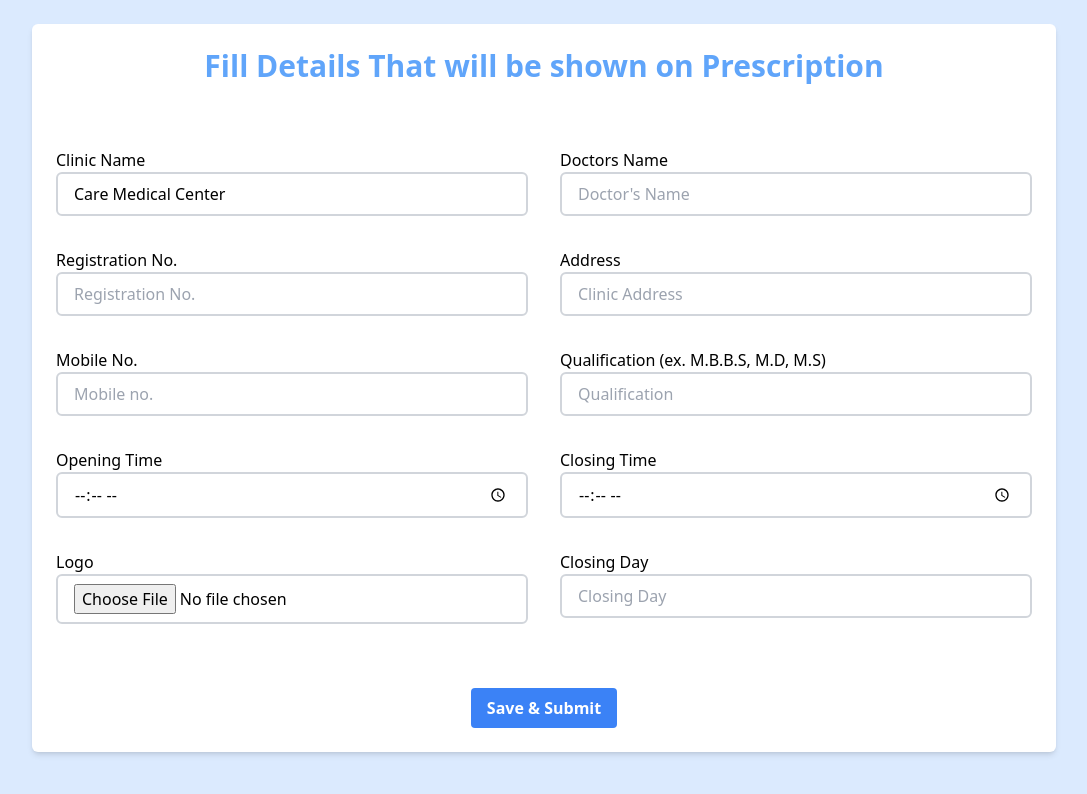
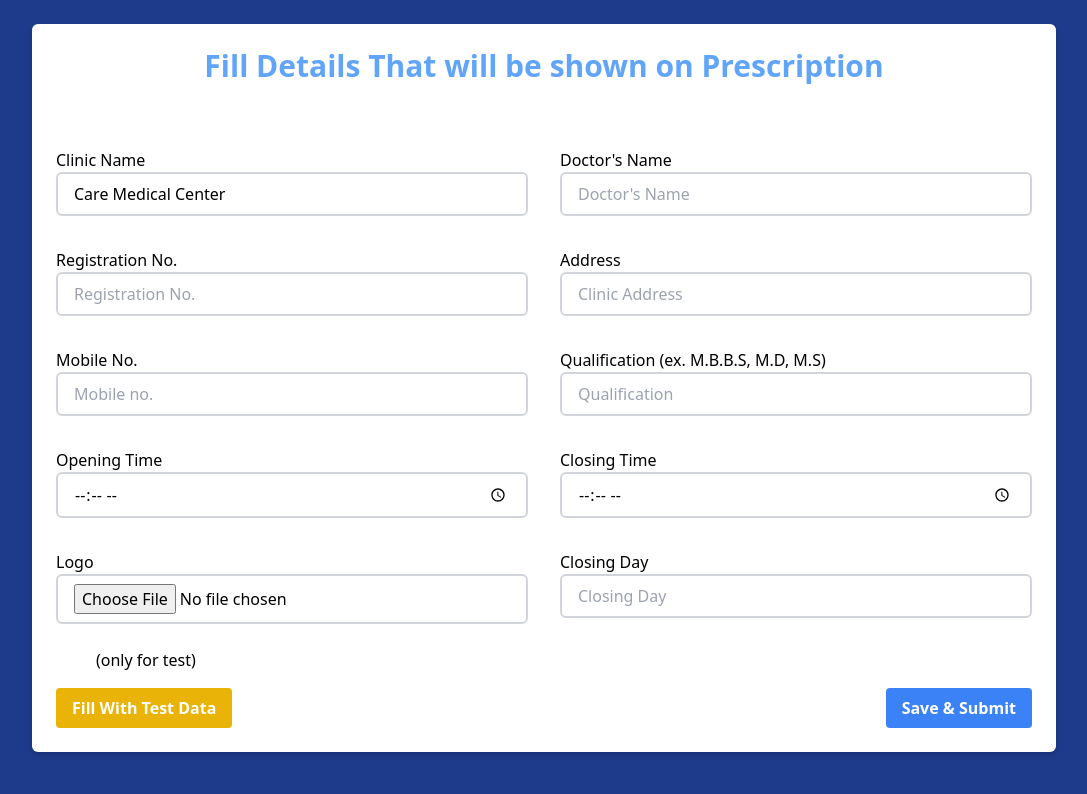
Before and after one commit to affu72/Medical-report, a React (Create React App) app: page / in a window 1280 px wide. Shown: the top 794 px of the page, without its empty margins (96-1183 px from the left). Built offline with nearby package versions, Linux system fonts and the light colour scheme.

Commit message:
doctors test data

```diff
--- a/src/App.tsx
+++ b/src/App.tsx
@@ -12,7 +12,7 @@ function App() {
       {!hasDoctorData && !localStorage.getItem("doctorData") ? (
         <DoctorDetails />
       ) : (
-        <div className="flex p-2 justify-evenly xs:block m-auto md:flex-col">
+        <div className="flex justify-evenly xs:block m-auto md:flex-col">
           <MainPage></MainPage>
           <PreviewPage></PreviewPage>
         </div>
--- a/src/Context/MyFormContext.tsx
+++ b/src/Context/MyFormContext.tsx
@@ -82,7 +82,7 @@ export const MyFormContextProvider = ({
     clinicName: "",
     doctorName: "",
     clinicAddress: "",
-    doctorPhoneNumber: "",
+    doctorPhoneNumber: 0,
     regNumber: "",
     qualification: "",
     logo: "",
@@ -122,7 +122,7 @@ export const MyFormContextProvider = ({
     //Doctors Details
 
     const handleDoctorForm = (data: IDoctorDetails) => {
-      localStorage.setItem("doctorData", JSON.stringify(doctorData));
+      localStorage.setItem("doctorData", JSON.stringify(data));
       console.log("doctors data");
       setHasDoctorData(true);
     };
--- a/src/components/CustomComp/Button.tsx
+++ b/src/components/CustomComp/Button.tsx
@@ -7,6 +7,7 @@ interface PropButton<T> {
   type?: T;
   margin?: number;
   tabIndex?: number;
+  className?: string;
 }
 type buttonType = "button" | "submit" | "reset";
 const Button: React.FC<PropButton<buttonType>> = ({
@@ -16,6 +17,7 @@ const Button: React.FC<PropButton<buttonType>> = ({
   onClick,
   margin = 0,
   tabIndex,
+  className,
 }) => {
   const bgHover = bgColor.slice(0, bgColor.length - 3) + "700";
 
@@ -23,7 +25,7 @@ const Button: React.FC<PropButton<buttonType>> = ({
     <button
       tabIndex={tabIndex}
       type={type}
-      className={`${bgColor} hover:${bgHover} text-white font-bold py-2 px-4 rounded mt-${margin}`}
+      className={`${bgColor} hover:${bgHover} text-white font-bold py-2 px-4 rounded mt-${margin} ${className}`}
       onClick={onClick}
       // style={{ backgroundColor: bgColor }}
     >
--- a/src/components/DoctorDetails.tsx
+++ b/src/components/DoctorDetails.tsx
@@ -1,14 +1,14 @@
 import Button from "./CustomComp/Button";
 import { useMyFormContext } from "../Context/MyFormContext";
 import { useForm } from "react-hook-form";
-import { getInputClassName, getErrorMsg } from "../ts/Contants";
+import { getInputClassName, getErrorMsg, testData } from "../ts/Contants";
 import FormError from "./CustomComp/FormError";
 
 export interface IDoctorDetails {
   clinicName: string;
   doctorName: string;
   clinicAddress: string;
-  doctorPhoneNumber: string;
+  doctorPhoneNumber: number;
   regNumber: string;
   qualification: string;
   logo: string;
@@ -32,7 +32,7 @@ const DoctorDetails = () => {
   const onFormSubmit = (data: IDoctorDetails) => handleDoctorForm(data);
 
   return (
-    <div className="bg-blue-100 h-screen pt-6">
+    <div className="bg-blue-900 h-screen pt-6">
       <form
         onSubmit={handleSubmit(onFormSubmit)}
         className="grid grid-cols-2 gap-x-8 gap-y-8 max-w-5xl mx-auto p-6 bg-white rounded-md shadow-md"
@@ -63,7 +63,7 @@ const DoctorDetails = () => {
         </div>
 
         <div>
-          <label>Doctors Name</label>
+          <label>Doctor's Name</label>
 
           <input
             type="text"
@@ -74,7 +74,7 @@ const DoctorDetails = () => {
             {...register("doctorName", {
               required: {
                 value: true,
-                message: getErrorMsg("Doctor Name"),
+                message: getErrorMsg("Doctor's Name"),
               },
             })}
           />
@@ -130,7 +130,7 @@ const DoctorDetails = () => {
           <label>Mobile No. </label>
 
           <input
-            type="text"
+            type="tel"
             placeholder="Mobile no."
             className={getInputClassName(
               `${errors.doctorPhoneNumber ? " outline-red-700" : ""}`
@@ -251,8 +251,21 @@ const DoctorDetails = () => {
           )}
         </div>
 
-        <div className="mt-8 text-center col-span-2">
-          <Button type="submit" value="Save & Submit" bgColor="bg-blue-500" />
+        <div className=" flex justify-between mt-8 col-span-2 relative">
+          <p className="absolute -top-10 left-10">(only for test)</p>
+          <Button
+            className="self-start"
+            type="button"
+            value="Fill With Test Data"
+            bgColor="bg-yellow-500"
+            onClick={() => handleDoctorForm(testData)}
+          ></Button>
+          <Button
+            className="self-end"
+            type="submit"
+            value="Save & Submit"
+            bgColor="bg-blue-500"
+          />
         </div>
       </form>
     </div>
--- a/src/components/PreveiwComponent/Header.tsx
+++ b/src/components/PreveiwComponent/Header.tsx
@@ -5,34 +5,7 @@ import { IPhone } from "../../ts/mobiles";
 import logo from "./logo.png";
 import { useMyFormContext } from "../../Context/MyFormContext";
 
-interface ITime {
-  open: string;
-  close: string;
-}
-
-interface HeaderProp {
-  doctorName: string;
-  clinicName: string;
-  logoSrc?: string;
-  address: IAddress;
-  regNumber: number;
-  degree: IDegree;
-  phone: IPhone;
-  time: ITime;
-
-  closingDay?: string;
-}
-
-const Header: React.FC<HeaderProp> = ({
-  clinicName,
-  doctorName,
-  address,
-  degree,
-  regNumber,
-  phone,
-  time,
-  closingDay,
-}) => {
+const Header = () => {
   let { doctorData } = useMyFormContext();
 
   if (!doctorData.clinicName)
@@ -54,8 +27,7 @@ const Header: React.FC<HeaderProp> = ({
         <h2 className="text-center from-neutral-800 text-3xl font-bold mb-2">
           {doctorData.clinicName}
         </h2>
-        <p>{`${address.address1},`}</p>
-        <p>{`${address.address2}, ${address.city} - ${address.pin}`}</p>
+        <p>{`${doctorData.clinicAddress},`}</p>
         <p className="mt-2 font-semibold">{`Timing: ${doctorData.openingTime} - ${doctorData.closingTime}`}</p>
         <p className="font-semibold text-red-500">{`Closed: ${doctorData.closingDay}`}</p>
       </div>
--- a/src/components/PreveiwComponent/PreviewPage.tsx
+++ b/src/components/PreveiwComponent/PreviewPage.tsx
@@ -43,22 +43,7 @@ function PreviewPage() {
             )
           }
         </Pdf>
-        <Header
-          clinicName="Care Medical Center"
-          doctorName="B.S Tiwari"
-          degree={{ degree1: "M.B.B.S", degree2: "M.D", degree3: "M.S" }}
-          regNumber={270999}
-          phone={{ phone1: 987654321 }}
-          address={{
-            address1: "123 Main road near Axis Bank",
-            address2: "Kothrud",
-            city: "Pune",
-            pin: 416086,
-            state: "Mumbai",
-          }}
-          time={{ open: "09:00AM", close: "02:00PM" }}
-          closingDay="Thursday"
-        ></Header>
+        <Header></Header>
 
         <PersonalInfoPreview />
 
--- a/src/ts/Contants.ts
+++ b/src/ts/Contants.ts
@@ -1,5 +1,20 @@
+import { IDoctorDetails } from "../components/DoctorDetails";
+
 export const getInputClassName = (className: string = "") => {
   return `border-2 border-gray-300 py-2 px-4 w-full rounded-md ${className}`;
 };
 
 export const getErrorMsg = (name: string) => `${name} cannot be empty`;
+
+export const testData: IDoctorDetails = {
+  clinicName: "Care Medical Center",
+  doctorName: "B.S Tiwari",
+  qualification: "M.B.B.S, MD, MS",
+  regNumber: "270999",
+  doctorPhoneNumber: 9874562130,
+  clinicAddress: `123 Main road near Axis Bank Kothrud Pune`,
+  openingTime: "09:00AM",
+  closingTime: "02:00PM",
+  closingDay: "Thursday",
+  logo: "",
+};
```
